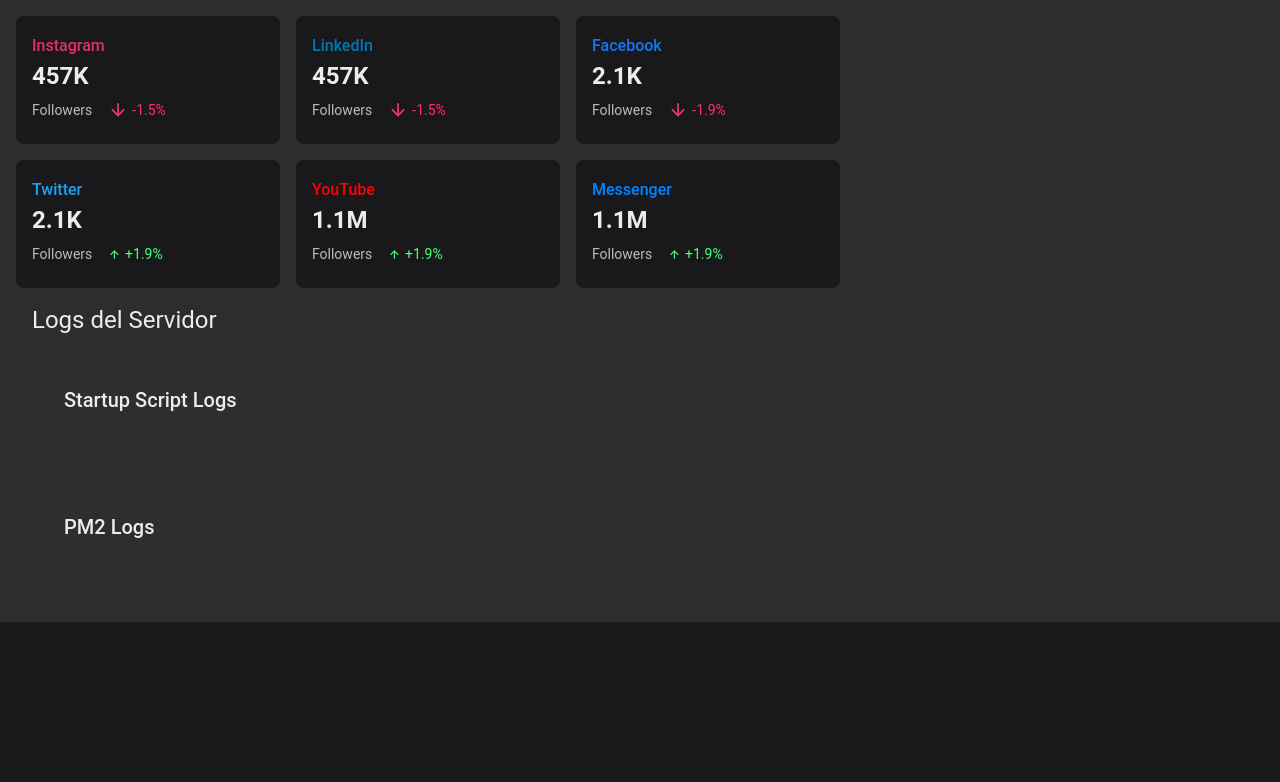
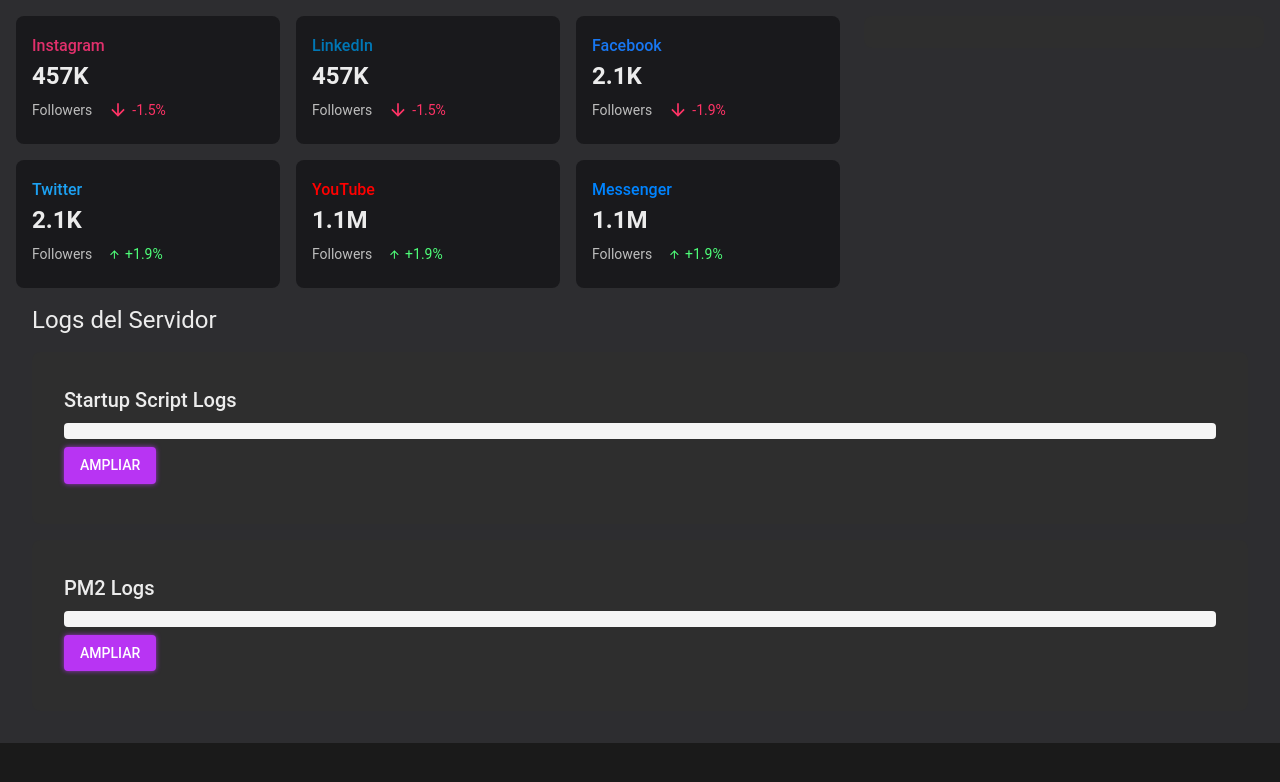
Before and after one commit to LuisAncelVasquezVillavicencio/server-puppeteer, a Next.js app in the folder puppeteer-server/: page /dashboard in a window 1280 px wide. Shown: the top 782 px of the page. Built offline with nearby package versions, Linux system fonts and the light colour scheme; no server answers.

Commit message:
actualizar diseño

```diff
--- a/puppeteer-server/components/Dashboard.jsx
+++ b/puppeteer-server/components/Dashboard.jsx
@@ -1,14 +1,8 @@
 import React, { useEffect, useState } from 'react';
-import { Container, Grid, Card, CardContent, Typography, Box , Button} from '@mui/material';
-
-
-
+import { Container, Grid, Card, CardContent, Typography, Box, Button } from '@mui/material';
 import { PieChart, Pie, Cell, ResponsiveContainer, Legend } from 'recharts';
 import ArrowDownwardIcon from '@mui/icons-material/ArrowDownward';
 import ArrowUpwardIcon from '@mui/icons-material/ArrowUpward';
-
-// Embed remixicon font-face so all is in one file.
-// NOTE: This can be improved, but below is a minimal approach.
 
 const mockData = {
   socialStats: [
@@ -29,10 +23,12 @@
 export default function Dashboard() {
   const [startupLogs, setStartupLogs] = useState('');
   const [pm2Logs, setPm2Logs] = useState('');
+  const [expandedStartup, setExpandedStartup] = useState(false);
+  const [expandedPm2, setExpandedPm2] = useState(false);
 
   useEffect(() => {
-    const ws = new WebSocket(`wss://${window.location.hostname}/ws`);
-
+    const protocol = window.location.protocol === 'https:' ? 'wss' : 'ws';
+    const ws = new WebSocket(`${protocol}://${window.location.hostname}/ws`);
 
     ws.onmessage = (event) => {
       const message = JSON.parse(event.data);
@@ -55,16 +51,13 @@
       ws.close();
     };
   }, []);
-  // Inject the global style once.
-
 
   return (
-    <Grid sx={{ p: 2 ,background:"#2d2d30" }} >
+    <Grid sx={{ p: 2, background: "#2d2d30" }}>
       <Grid container spacing={3}>
         <Grid item xs={12} md={8}>
           <Grid container spacing={2}>
-            {mockData.socialStats.map((stat, index) => {
-              return (
+            {mockData.socialStats.map((stat, index) => (
               <Grid item xs={12} sm={6} md={4} key={index}>
                 <Card
                   sx={{
@@ -73,7 +66,7 @@
                     p: 0,
                     position: 'relative',
                     overflow: 'hidden',
-                      background:"#19191c"
+                    background: "#19191c"
                   }}
                 >
                   <CardContent>
@@ -105,46 +98,78 @@
                   </CardContent>
                 </Card>
               </Grid>
-              );
-            })}
+            ))}
           </Grid>
         </Grid>
         <Grid item xs={12} md={4}>
           <Card sx={{ borderRadius: 2, boxShadow: 3, p: 2 }}>
-
+            {/* Aquí podrías agregar otro contenido si lo necesitas */}
           </Card>
         </Grid>
       </Grid>
-
-
 
       <Box sx={{ p: 2, background: "#2d2d30" }}>
         <Typography variant="h5" gutterBottom>
           Logs del Servidor
         </Typography>
+        {/* Card para Startup Script Logs */}
         <Card sx={{ mt: 2, borderRadius: 2, boxShadow: 3, p: 2 }}>
           <CardContent>
             <Typography variant="h6" gutterBottom>
               Startup Script Logs
             </Typography>
+            <Box
+              sx={{
+                maxHeight: expandedStartup ? 'none' : 200,
+                overflowY: 'auto',
+                backgroundColor: '#f5f5f5',
+                p: 1,
+                borderRadius: 1
+              }}
+            >
               <Typography variant="body2" component="pre" sx={{ whiteSpace: 'pre-wrap' }}>
                 {startupLogs}
               </Typography>
+            </Box>
+            <Button
+              sx={{ mt: 1 }}
+              variant="contained"
+              onClick={() => setExpandedStartup(!expandedStartup)}
+            >
+              {expandedStartup ? 'Contraer' : 'Ampliar'}
+            </Button>
           </CardContent>
         </Card>
+
+        {/* Card para PM2 Logs */}
         <Card sx={{ mt: 2, borderRadius: 2, boxShadow: 3, p: 2 }}>
           <CardContent>
             <Typography variant="h6" gutterBottom>
               PM2 Logs
             </Typography>
+            <Box
+              sx={{
+                maxHeight: expandedPm2 ? 'none' : 200,
+                overflowY: 'auto',
+                backgroundColor: '#f5f5f5',
+                p: 1,
+                borderRadius: 1
+              }}
+            >
               <Typography variant="body2" component="pre" sx={{ whiteSpace: 'pre-wrap' }}>
                 {pm2Logs}
               </Typography>
+            </Box>
+            <Button
+              sx={{ mt: 1 }}
+              variant="contained"
+              onClick={() => setExpandedPm2(!expandedPm2)}
+            >
+              {expandedPm2 ? 'Contraer' : 'Ampliar'}
+            </Button>
           </CardContent>
         </Card>
       </Box>
-
-
     </Grid>
   );
 }
```
Also changed, not shown: 2 other files (tests, documents, lock files or other folders). Lines whose indentation alone changed are shown as unchanged.
